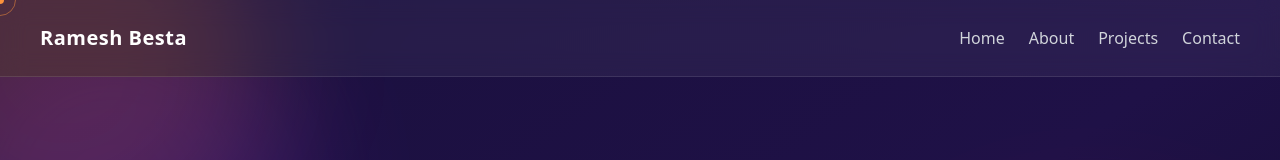
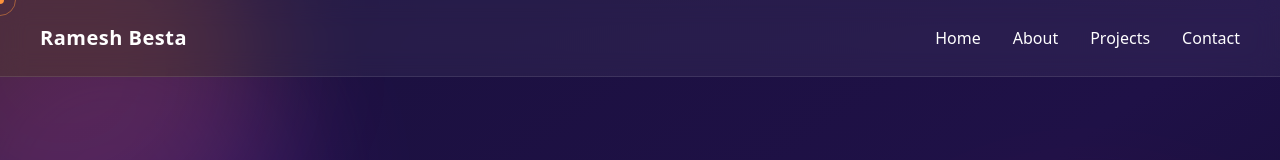
Before and after one commit to ramesh-ram16/ramm-portfolio, a React (Vite) app: page / in a window 1280 px wide. Shown: the top 160 px of the page. Built offline with nearby package versions, Linux system fonts and the light colour scheme.

Commit message:
Add Framer Motion animations to navbar links

```diff
--- a/src/components/Navbar.jsx
+++ b/src/components/Navbar.jsx
@@ -1,3 +1,4 @@
+import { motion } from "framer-motion";
 import { Link } from "react-router-dom";
 
 export default function Navbar() {
@@ -5,11 +6,26 @@ export default function Navbar() {
     <nav className="flex justify-between items-center px-10 py-6 bg-white/5 backdrop-blur-md border-b border-white/10">
       <h1 className="text-xl font-bold tracking-wide">Ramesh Besta</h1>
 
-      <div className="flex gap-6 items-center text-gray-300">
-        <Link to="/" className="hover:text-white transition">Home</Link>
-        <Link to="/about" className="hover:text-white transition">About</Link>
-        <Link to="/projects" className="hover:text-white transition">Projects</Link>
-        <Link to="/contact" className="hover:text-white transition">Contact</Link>
+      <div className="flex gap-8">
+        {["Home", "About", "Projects", "Contact"].map((item) => (
+          <motion.div
+            key={item}
+            whileHover={{ scale: 1.15 }}
+            whileTap={{ scale: 0.9 }}
+            transition={{
+              type: "spring",
+              stiffness: 400,
+              damping: 10
+            }}
+          >
+            <Link
+              to={item === "Home" ? "/" : `/${item.toLowerCase()}`}
+              className="relative text-white font-medium"
+            >
+              {item}
+            </Link>
+          </motion.div>
+        ))}
       </div>
     </nav>
   );
```
